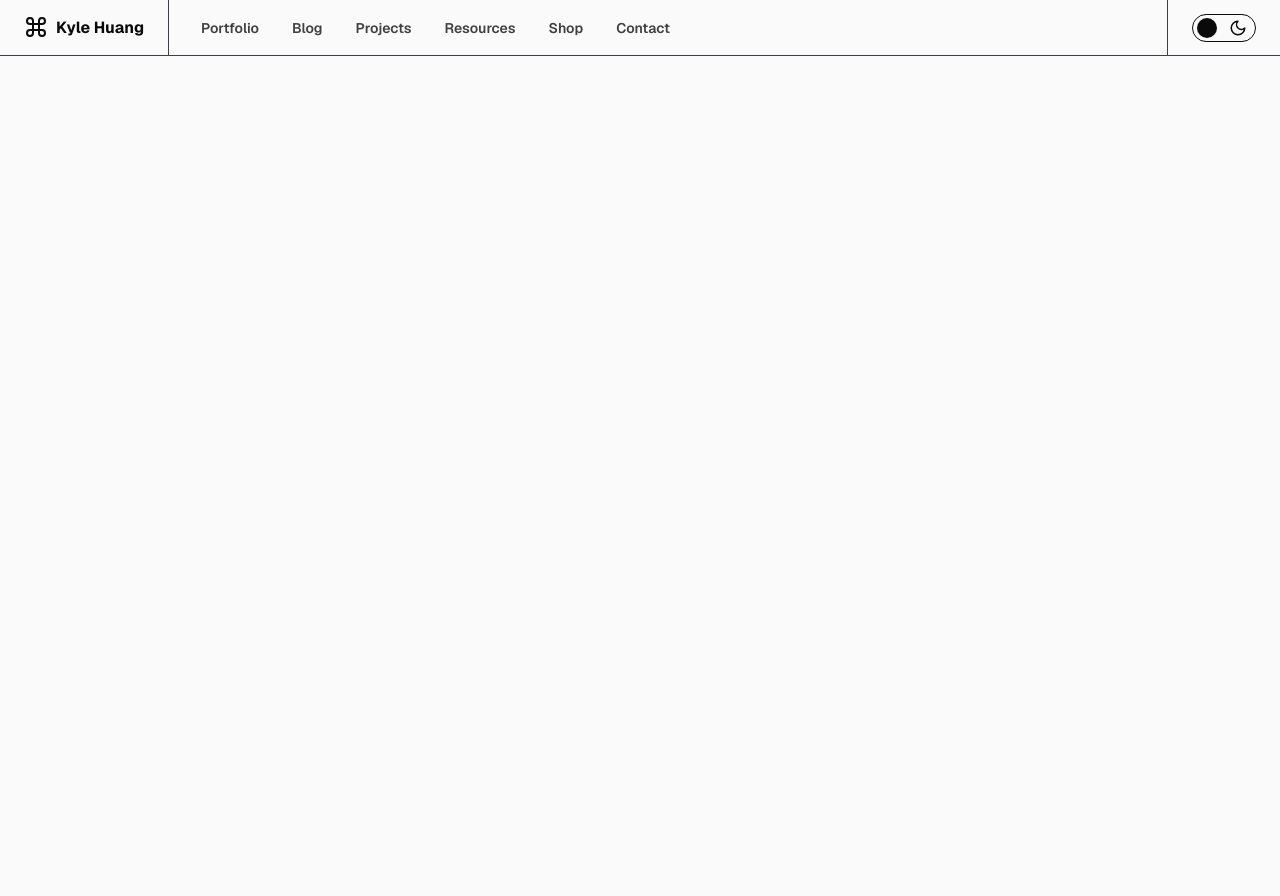
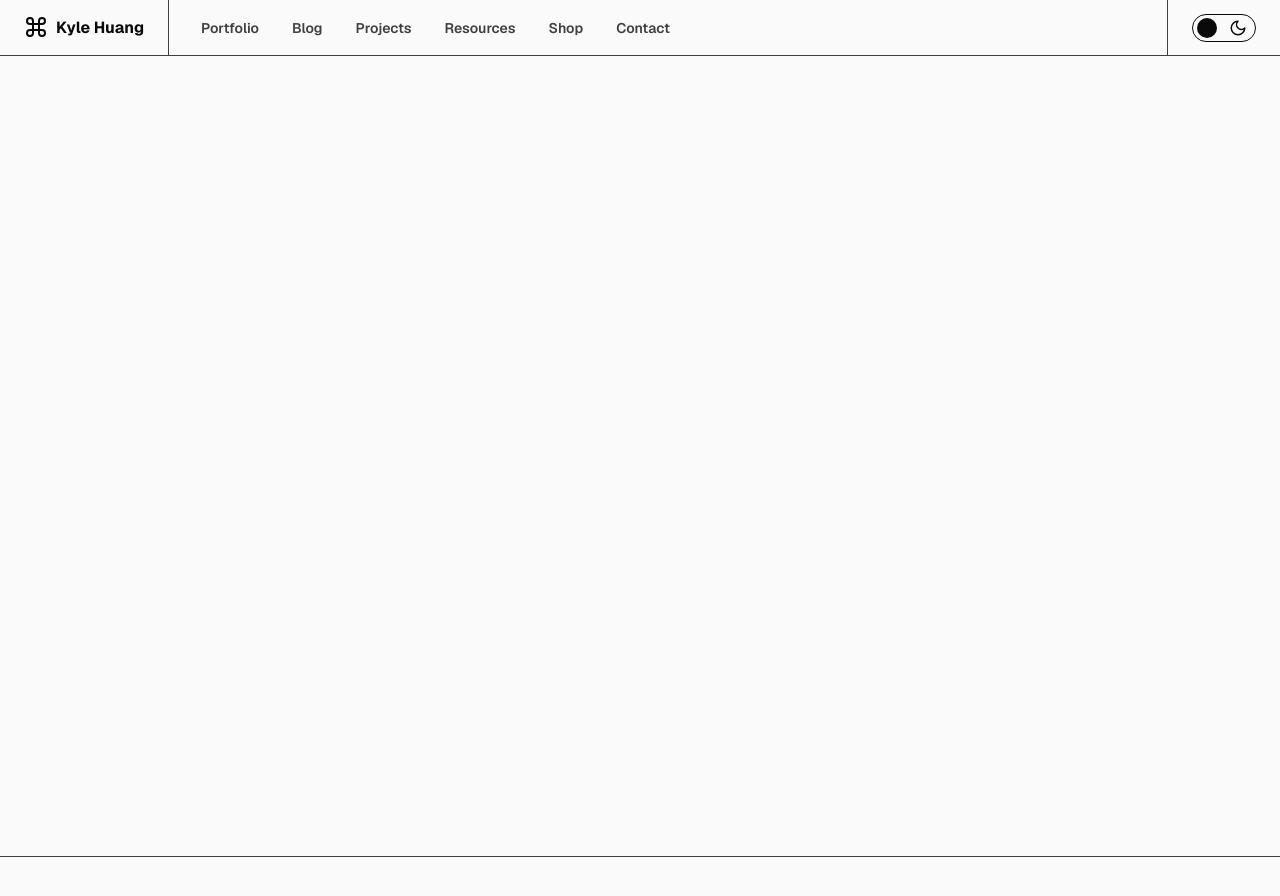
Before and after one commit to thekylehuang/kyle-huang, a Next.js app: page / in a window 1280 px wide. Shown: the top 896 px of the page. Before the commit the page ends 800 px from the top, so only its background shows below. Built offline with nearby package versions, Linux system fonts and the light colour scheme.

Commit message:
Started footer

```diff
--- a/src/app/layout.tsx
+++ b/src/app/layout.tsx
@@ -1,5 +1,6 @@
 import "./globals.css"
 import Navbar from '../components/layout/Navbar'
+import Footer from "@/components/layout/Footer"
 import { SpeedInsights } from '@vercel/speed-insights/next'
 import { ThemeProvider } from '@/components/layout/theme-provider'
 
@@ -7,10 +8,11 @@ export default function RootLayout({ children }: { children: React.ReactNode })
   return (
     <>
       <html lang="en" suppressHydrationWarning>
-        <body className="antialiased bg-zinc-50 dark:bg-neutral-950">
+        <body className="antialiased bg-zinc-50 dark:bg-neutral-950 flex flex-col">
           <ThemeProvider attribute="class" defaultTheme="system" enableSystem disableTransitionOnChange>
             <Navbar />
             {children}
+            <Footer />
           </ThemeProvider>
           <SpeedInsights />
         </body>
--- a/src/app/page.tsx
+++ b/src/app/page.tsx
@@ -7,14 +7,14 @@ export const metadata: Metadata = {
   openGraph: {
     title: 'Kyle Huang | Creator & Polymath',
     description: 'Kyle Huang is a creator and a polymath, with an interest in finance and economics.',
-    images: 'https://kyle-huang.vercel.app/images/OpenGraphImage.png',
+    images: [{ url: 'https://kyle-huang.vercel.app/images/OpenGraphImage.png' }],
     url: 'https://kyle-huang.vercel.app',
   },
   twitter: {
     card: 'summary_large_image',
     title: 'Kyle Huang | Creator & Polymath',
     description: 'Kyle Huang is a creator and a polymath, with an interest in finance and economics.',
-    images: 'https://kyle-huang.vercel.app/images/OpenGraphImage.png',
+    images: [{ url: 'https://kyle-huang.vercel.app/images/OpenGraphImage.png' }],
   },
 }
 
@@ -22,7 +22,7 @@ const Home = () => {
   return(
     <>
       <main>
-        <div className='relative h-[800px] w-full bg-zinc-50 dark:bg-neutral-950'>
+        <div className='relative h-[800px] w-full bg-zinc-50 dark:bg-neutral-950 mt-14'>
         </div>
       </main>
     </>
--- a/src/components/blog/BlogList.tsx
+++ b/src/components/blog/BlogList.tsx
@@ -54,7 +54,7 @@ const BlogList = () => {
   }, []);
 
   return (
-    <main className="flex justify-center mt-14">
+    <main className="flex justify-center mt-14 min-h-[800px]">
       <div className="max-w-3xl w-11/12 mt-14">
         <h1 className={`${geist.className} scroll-m-20 font-extrabold tracking-tight text-5xl text-neutral-950 dark:text-zinc-50 ml-3`}>Blogs</h1>
         <div className='mt-12 lg:mt-36'>
--- /dev/null
+++ b/src/components/layout/Footer.tsx
@@ -0,0 +1,14 @@
+import { Geist } from 'next/font/google'
+
+const geist = Geist({
+  subsets: ['latin'],
+})
+
+const Footer = () => {
+  return (
+    <footer className={`${geist.className} border-t border-zinc-700 h-96 w-full bg-zinc-50 dark:bg-neutral-950 flex justify-center`}>
+    </footer>
+  )
+}
+
+export default Footer;
```
